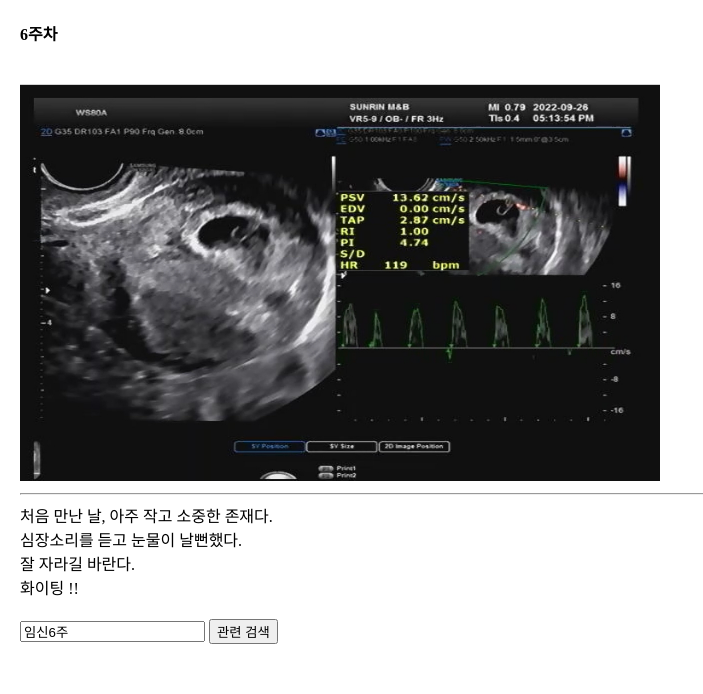
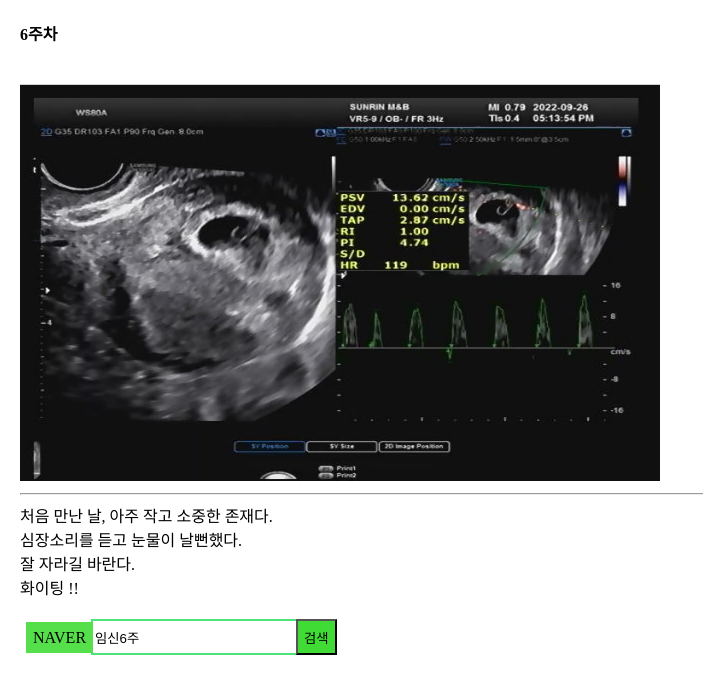
Before and after one commit to choigoon7/choigoon7.github.io, a plain HTML site: page content/6week.html in a window 1280 px wide. Shown: the whole page, without its empty margins (0-703 px from the left). Drawn offline with Linux system fonts and the light colour scheme.

Commit message:
Add files via upload

```diff
--- a/content/6week.html
+++ b/content/6week.html
@@ -4,6 +4,7 @@
 <meta charset="UTF-8">
 
 <link rel="stylesheet" type="text/css" href="../css/content.css" />
+
 
 <title>6주차</title>
 </head>
@@ -31,13 +32,16 @@
 				화이팅 !!
 		</div>
 		<div>
-		<form name="search"
-				action="https://search.naver.com/search.naver"
-				method="get" >
-			<input type="text" name="query" value="임신6주" >
-			<input type="submit" value="관련 검색">
-		</form>
+		    <form action="https://search.naver.com/search.naver" method="GET" target="_blank">
+
+		      <span class="input-text">NAVER</span>
+		      <input name="query" type="text" class="input" value="임신6주" >
+		      <input type="submit" value="검색" class="button">
+
+		    </form>
 		</div>
+
+
 
 	</main>
 
--- a/css/content.css
+++ b/css/content.css
@@ -32,3 +32,26 @@ img{
 		width: 50vw;
 		height: 50vh;
 	}
+
+	.input-text{
+        font-size: 1rem;
+        font-weight: 400;
+        text-align: left;
+        padding: 7px;
+        background-color:rgb(84, 223, 75);
+        position:relative;
+        top: 0px;
+        left:6px;
+      }
+      .input{
+        width:200px;
+        height:30px;
+        border: 2px solid rgb(78, 227, 119);
+      }
+      .button{
+        height:36px;
+        background-color:rgb(64, 219, 52);
+        position:relative;
+        left:-7px;
+        top:0px;
+      }
```
Also changed, not shown: main.js (line endings or trailing spaces).
